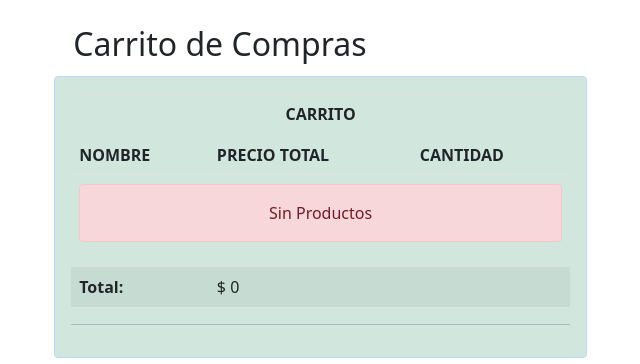
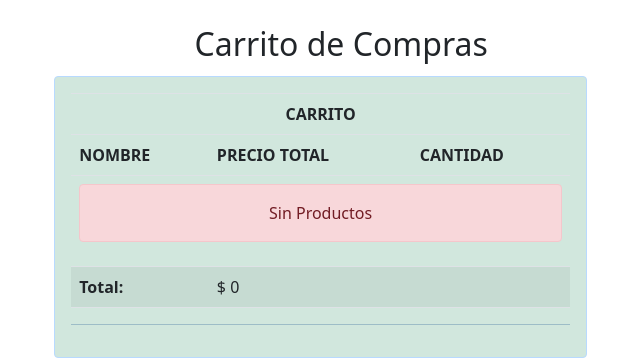
Before and after one commit to GonzaloEstebanTroncosoCortes/EXAMEN, a Django app: page /CarritoWeb.html/ in a window 1280 px wide. Shown: the part 56-420 px from the top of the page, without its empty margins (507-1147 px from the left). Run offline with Django 4.2, Linux system fonts and the light colour scheme; some libraries are stand-ins or nearby versions.

Commit message:
cambios finales

```diff
--- a/app/templates/app/CarritoWeb.html
+++ b/app/templates/app/CarritoWeb.html
@@ -7,7 +7,7 @@
     <div class="row flex-row justify-content-end  col 12 col-md-12 col-lg-12">
         <!--inicio-->
         <div class="col-auto border-bottom pb-5 ">
-            <h2 class="titulo">Carrito de Compras</h2>
+            <h2 class="titulo text-center">Carrito de Compras</h2>
             <div class="container-fluid row col-12 col-md-6 col-lg-12">
                 {% include "app/carrito.html" %}
               </div>
--- a/app/templates/app/base.html
+++ b/app/templates/app/base.html
@@ -89,7 +89,7 @@
 
 
  <footer>
-  <div class="container-fluid"  >
+  <div class="container-fluid" >
       <div class="row icono" id="fb" ><a href="http://www.facebook.com/" target="_blank">
       <svg xmlns="http://www.w3.org/2000/svg" width="16" height="16" fill="currentColor" class="bi bi-facebook" viewBox="0 0 16 16">
           <path d="M16 8.049c0-4.446-3.582-8.05-8-8.05C3.58 0-.002 3.603-.002 8.05c0 4.017 2.926 7.347 6.75 7.951v-5.625h-2.03V8.05H6.75V6.275c0-2.017 1.195-3.131 3.022-3.131.876 0 1.791.157 1.791.157v1.98h-1.009c-.993 0-1.303.621-1.303 1.258v1.51h2.218l-.354 2.326H9.25V16c3.824-.604 6.75-3.934 6.75-7.951z"/>
```
